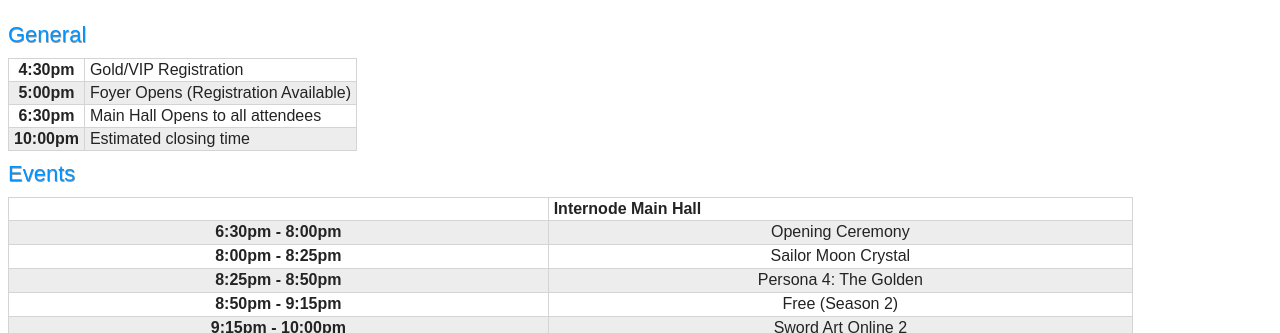
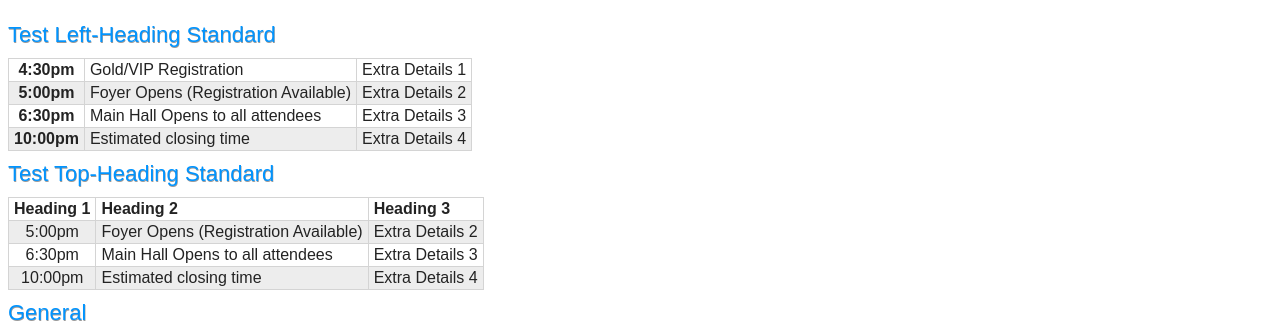
Before and after one commit to Turnerj/tablemate-js, a plain HTML site: page index.html in a window 1280 px wide. Shown: the part 57-390 px from the top of the page. Drawn offline with nearby package versions, Linux system fonts and the light colour scheme.

Commit message:
Added new tables to test standard type

```diff
--- a/index.html
+++ b/index.html
@@ -22,6 +22,26 @@
 </head>
 <body class="typography">
 <h1>Friday</h1>
+<h3>Test Left-Heading Standard</h3>
+<table class="tablemate" border="0"><tbody><tr><td style="text-align: center;"><strong>4:30pm</strong></td>
+<td>Gold/VIP Registration</td><td>Extra Details 1 </td>
+</tr><tr><td style="text-align: center;"><strong>5:00pm</strong></td>
+<td>Foyer Opens (Registration Available)</td><td>Extra Details 2</td>
+</tr><tr><td style="text-align: center;"><strong>6:30pm</strong></td>
+<td>Main Hall Opens to all attendees</td><td>Extra Details 3</td>
+</tr><tr><td style="text-align: center;"><strong>10:00pm</strong></td>
+<td>Estimated closing time</td><td>Extra Details 4</td>
+</tr></tbody></table>
+<h3>Test Top-Heading Standard</h3>
+<table class="tablemate" border="0"><tbody><tr><td style="text-align: center;"><strong>Heading 1</strong></td>
+<td><strong>Heading 2</strong></td><td><strong>Heading 3</strong></td>
+</tr><tr><td style="text-align: center;">5:00pm</td>
+<td>Foyer Opens (Registration Available)</td><td>Extra Details 2</td>
+</tr><tr><td style="text-align: center;">6:30pm</td>
+<td>Main Hall Opens to all attendees</td><td>Extra Details 3</td>
+</tr><tr><td style="text-align: center;">10:00pm</td>
+<td>Estimated closing time</td><td>Extra Details 4</td>
+</tr></tbody></table>
 <h3>General</h3>
 <table class="tablemate" border="0"><tbody><tr><td style="text-align: center;"><strong>4:30pm</strong></td>
 <td>Gold/VIP Registration</td>
```
